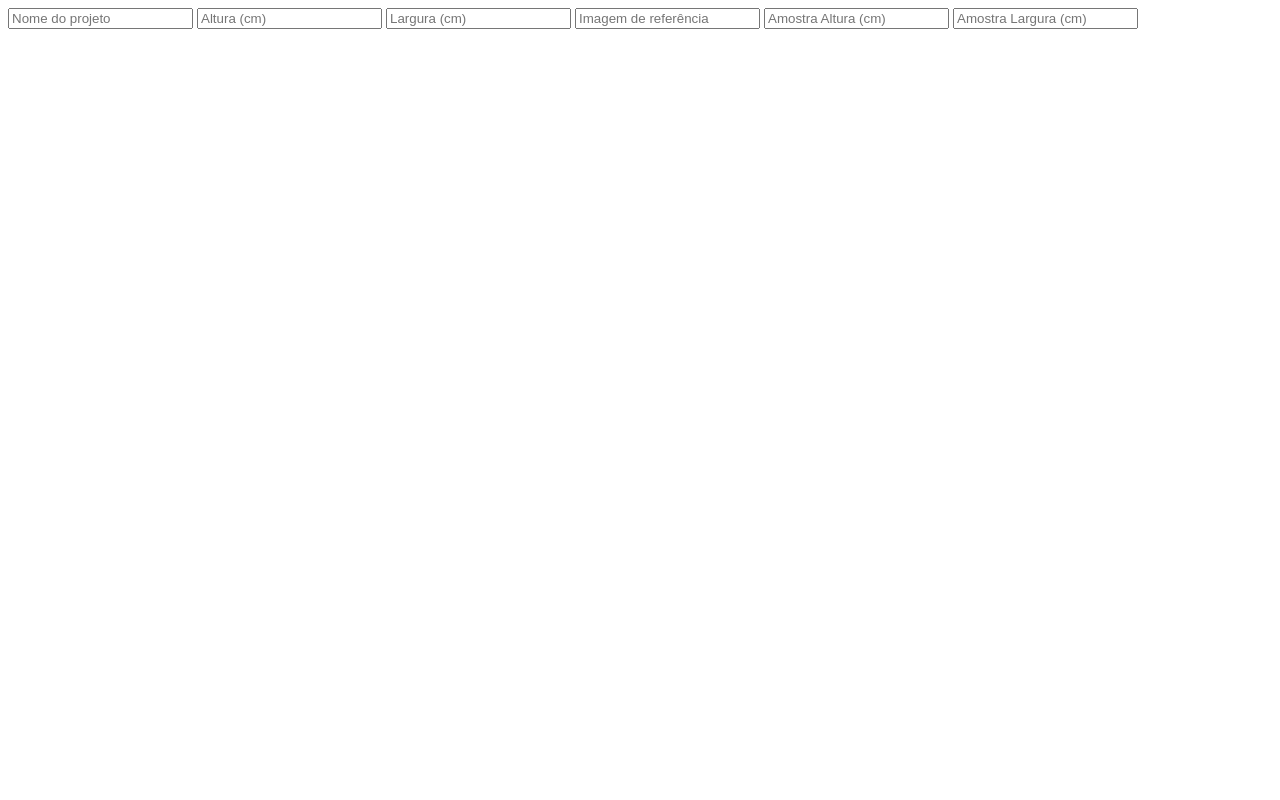
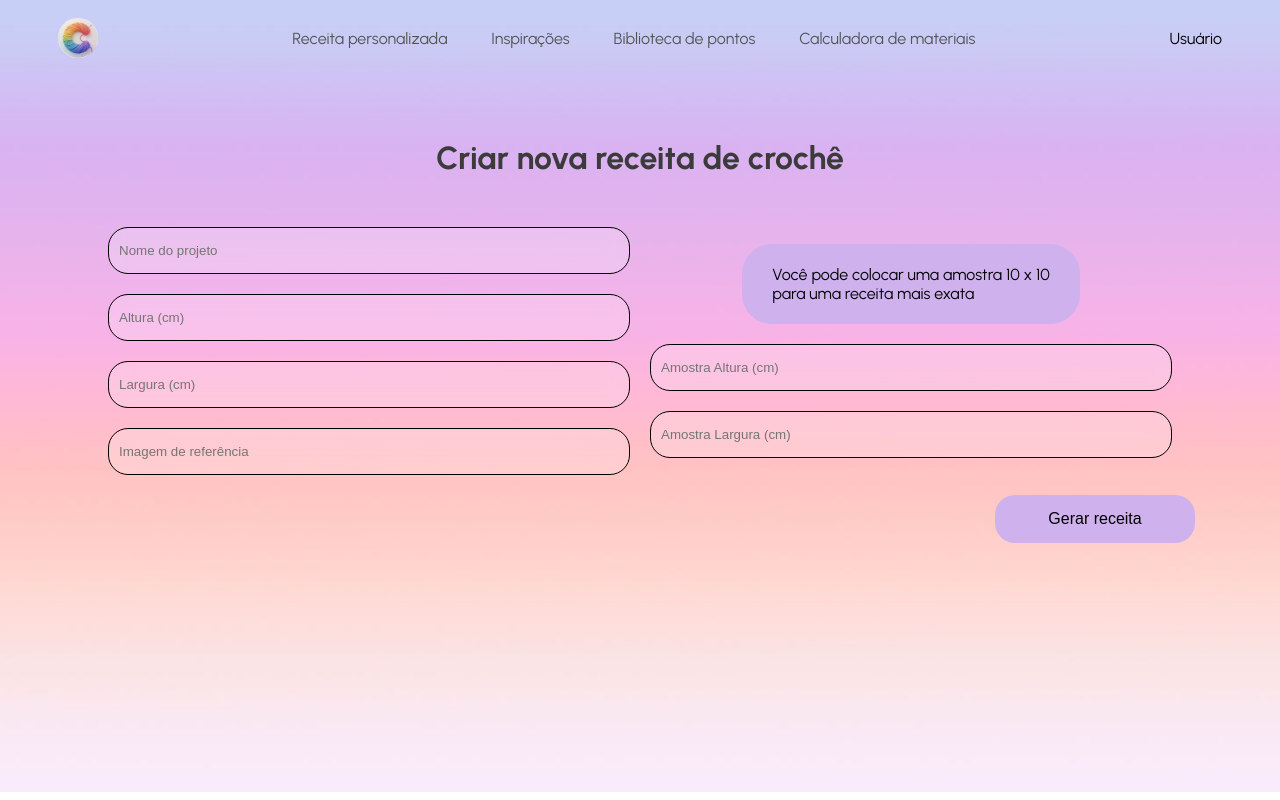
Before and after one commit to annamotha/croche-inteligente, a plain HTML site: page app/views/criarReceita.html in a window 1280 px wide. Drawn offline with Linux system fonts and the light colour scheme.

Commit message:
Adiciona pagina de criar receita

```diff
--- a/app/asset/style/home.css
+++ b/app/asset/style/home.css
@@ -8,6 +8,8 @@ body {
     font-optical-sizing: auto;
     font-style: normal;
 
+    height: 97vh;
+
     header {
       display: flex;
       text-align: center;
@@ -15,9 +17,13 @@ body {
       align-items: center;
       justify-content: space-between;
 
+      img {
+        width: 40px;
+        border-radius: 50%;
+      }
+
       a {
         display: inline-block;
-        margin-top: 20px;
         padding: 10px 20px;
         color: #545454;
         text-decoration: none;
@@ -71,4 +77,107 @@ body {
         }
       }
     }
+
+    .escondido {
+      display: none;
+    }
+
+    .criar-receita{
+      padding: 50px 0;
+
+      h1 {
+        text-align: center;
+        color: #3c3b3b;
+        margin-bottom: 50px;
+      }
+
+      form {
+        display: flex;
+        flex-direction: column;
+        align-items: center;
+
+        .inputs {
+          display: flex;
+          justify-items: center;
+          justify-content: center;
+
+          .esquerda {
+            display: flex;
+            flex-direction: column;
+            align-items: center;
+            justify-content: center;
+          }
+
+          .direita {
+            display: flex;
+            flex-direction: column;
+            align-items: center;
+            justify-content: center;
+            margin-left: 20px;
+
+            .info-amostra {
+              background-color: #cfb1ed;
+              padding: 5px 30px;
+              border-radius: 30px;
+              margin-bottom: 20px;
+            }
+          }
+
+          input {
+            background: rgba(255, 255, 255, 0.2);
+            color: black;
+            backdrop-filter: blur(10px);
+            padding: 15px 10px;
+            border: 1px solid black;
+            border-radius: 20px;
+            margin-bottom: 20px;
+            width: 500px;
+          }
+        }
+
+        button {
+          background-color: #cfb1ed;
+          color: black;
+          border: none;
+          padding: 15px 30px;
+          border-radius: 20px;
+          cursor: pointer;
+          width: 200px;
+          font-size: 1em;
+          position: relative;
+          left: 36%;
+
+          a {
+            text-decoration: none;
+            color: black;
+          }
+        }
+        button:hover {
+          background-color: #b88de0;
+        }
+      }
+
+    }
+
+    .visualizar-receita{
+      padding: 50px 0;
+
+      h1 {
+        text-align: center;
+        color: #3c3b3b;
+        margin-bottom: 50px;
+      }
+
+      .receita-gerada {
+        background-color: rgba(255, 255, 255, 0.8);
+        padding: 20px;
+        border-radius: 10px;
+        max-width: 800px;
+        margin: 0 auto;
+        box-shadow: 0 4px 8px rgba(0, 0, 0, 0.1);
+        font-size: 1.1em;
+        line-height: 1.6;
+        color: #333;
+      }
+    }
 }
--- a/app/views/criarReceita.html
+++ b/app/views/criarReceita.html
@@ -1,10 +1,54 @@
-<div class="criar-receita">
-    <form action="#">
-        <input type="text" placeholder="Nome do projeto" required>
-        <input type="number" placeholder="Altura (cm)" required>
-        <input type="number" placeholder="Largura (cm)" required>
-        <input type="upload" accept="image/*" placeholder="Imagem de referência" required>
-        <input type="number" placeholder="Amostra Altura (cm)" required>
-        <input type="number" placeholder="Amostra Largura (cm)" required>
-    </form>
-</div>
+<!DOCTYPE html>
+<html lang="pt-BR">
+<head>
+    <meta charset="UTF-8">
+    <meta name="viewport" content="width=device-width, initial-scale=1.0">
+    <title>Crochê Inteligente</title>
+    <link rel="stylesheet" href="/app/asset/style/home.css">
+    <link rel="preconnect" href="https://fonts.googleapis.com">
+    <link rel="preconnect" href="https://fonts.gstatic.com" crossorigin>
+    <link href="https://fonts.googleapis.com/css2?family=Nunito+Sans:ital,opsz,wght@0,6..12,200..1000;1,6..12,200..1000&family=Urbanist:ital,wght@0,100..900;1,100..900&display=swap" rel="stylesheet">
+</head>
+<body>
+    <header>
+        <img src="/app/asset/imagem/c.png" alt="Logo Crochê Inteligente">
+        <nav class="menu">
+            <a href="#">Receita personalizada</a>
+            <a href="#">Inspirações</a>
+            <a href="#">Biblioteca de pontos</a>
+            <a href="#">Calculadora de materiais</a>
+        </nav>
+        <div class="perfil">
+            <!-- <img src="" alt=""> -->
+            <span>Usuário</span>
+        </div>
+    </header>
+
+    <main class="conteudo">
+        <div class="criar-receita">
+            <h1>Criar nova receita de crochê</h1>
+            <form action="#">
+                <div class="inputs">
+                    <div class="esquerda">
+                        <input type="text" placeholder="Nome do projeto" name="nome" required>
+                        <input type="number" placeholder="Altura (cm)" name="altura" required>
+                        <input type="number" placeholder="Largura (cm)" name="largura" required>
+                        <input type="upload" accept="image/*" placeholder="Imagem de referência" name="imagem" >
+                    </div>
+                    <div class="direita">
+                        <div class="info-amostra">
+                            <p>Você pode colocar uma amostra 10 x 10 <br>para uma receita mais exata</p>
+                        </div>
+                        <input type="number" placeholder="Amostra Altura (cm)" name="alturaAmostra">
+                        <input type="number" placeholder="Amostra Largura (cm)" name="larguraAmostra">
+                    </div>
+                </div>
+                <button type="submit">
+                    <a href="./visualizarReceita.html">Gerar receita</a>
+                </button>
+            </form>
+        </div>
+    </main>
+    <script src="/app/asset/script/main.js"></script>
+</body>
+</html>
```
Also changed, not shown: app/views/index.html (+1 -1 lines), app/views/visualizarReceita.html (added, +36 -0 lines).
